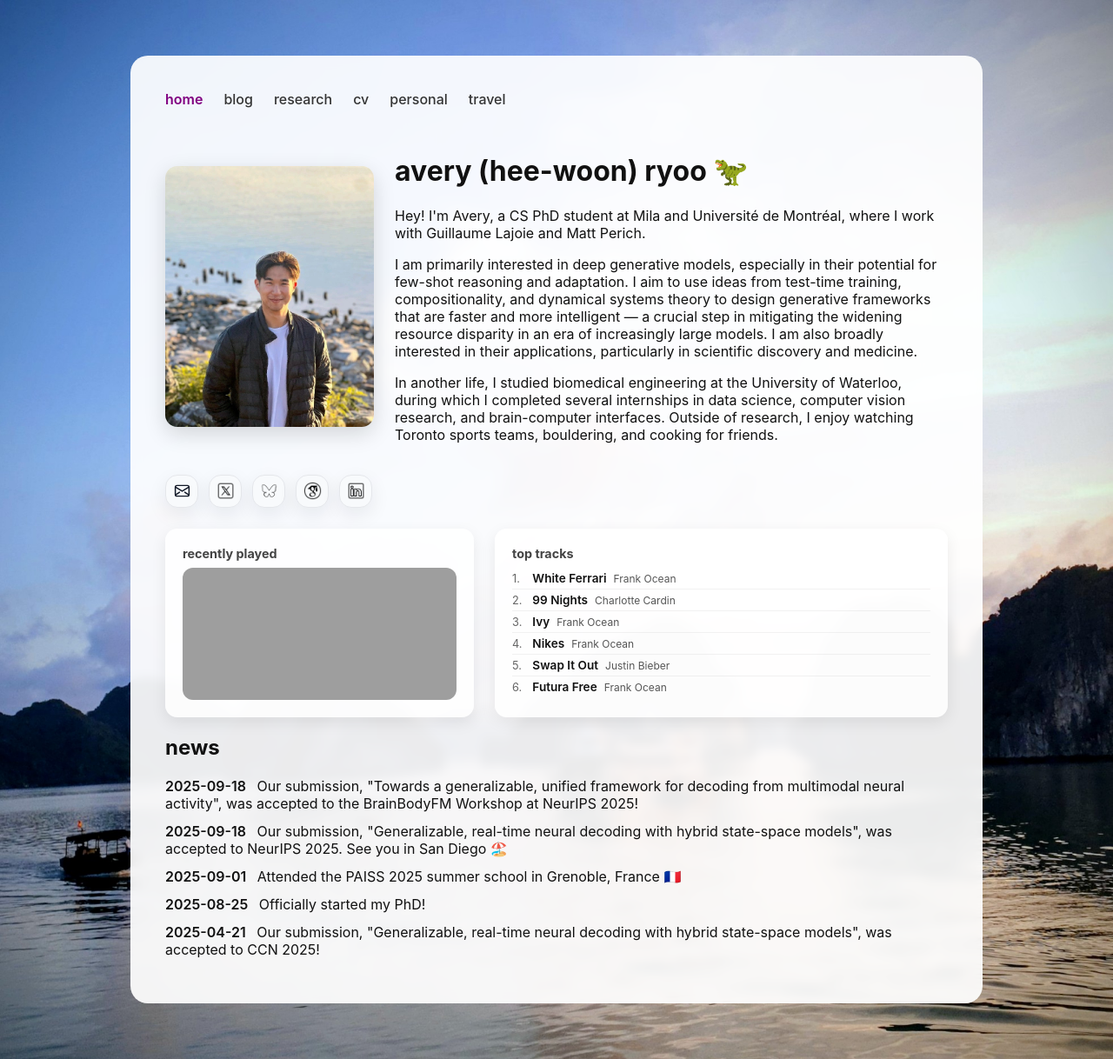
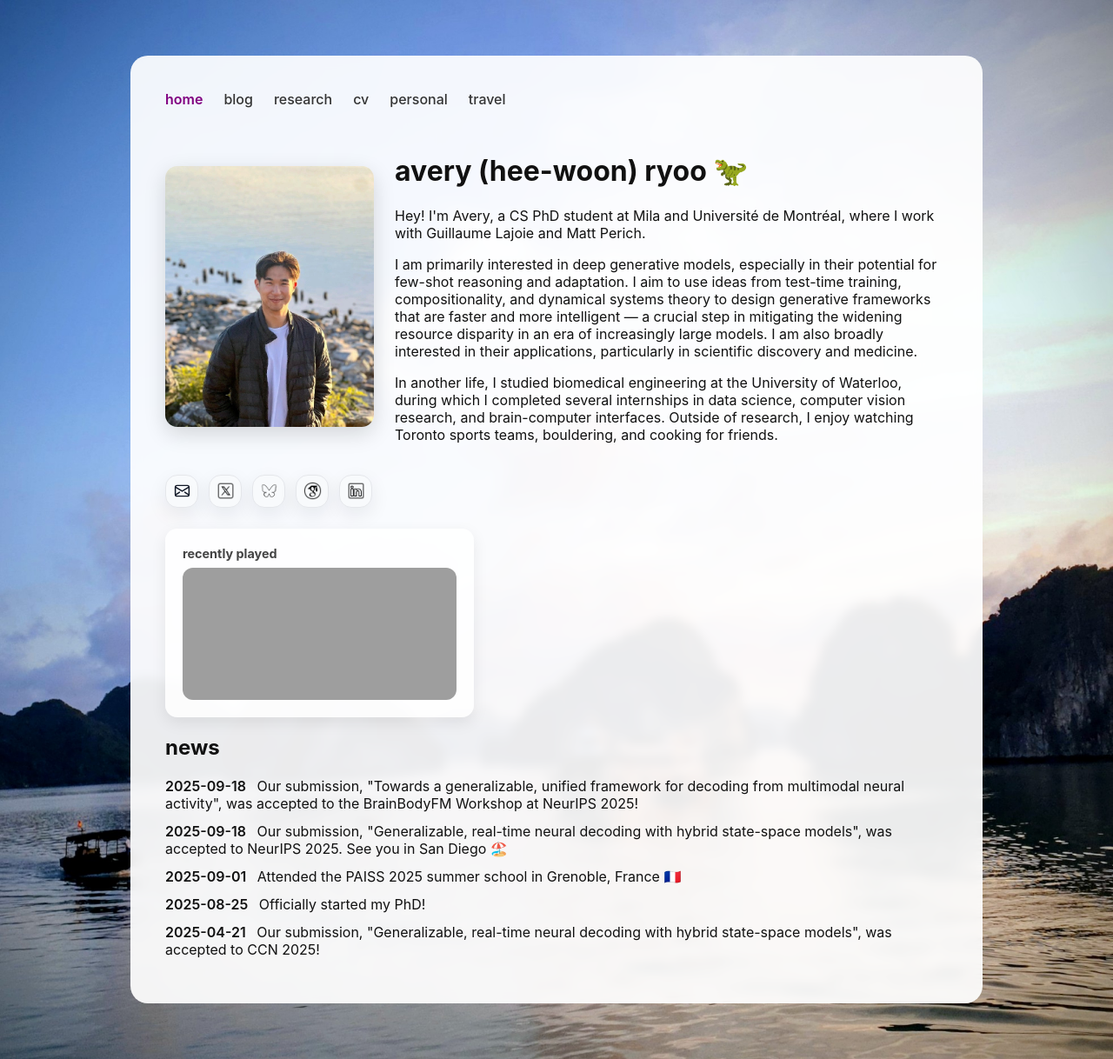
Before and after one commit to averyryoo/averyryoo.github.io, a Jekyll site: the page built from index.md, in a window 1280 px wide. Shown: the whole page at 87% size. Built offline with Jekyll 4.4.1, drawn with Linux system fonts in a browser that asks for light colours; grey boxes are pictures that could not be loaded.

Commit message:
chore: update spotify data

```diff
--- a/_data/spotify.yml
+++ b/_data/spotify.yml
@@ -5,23 +5,5 @@ now_playing:
   is_playing: false
   track: Stuck on the puzzle - intro
   url: https://open.spotify.com/track/0pFYxmR6JgIXjtzd0fKCUS
-top_tracks:
-- artist: Frank Ocean
-  track: White Ferrari
-  url: https://open.spotify.com/track/2LMkwUfqC6S6s6qDVlEuzV
-- artist: Charlotte Cardin
-  track: 99 Nights
-  url: https://open.spotify.com/track/7w3vaoMGxdzfkiN25jmDDE
-- artist: Frank Ocean
-  track: Ivy
-  url: https://open.spotify.com/track/2ZWlPOoWh0626oTaHrnl2a
-- artist: Frank Ocean
-  track: Nikes
-  url: https://open.spotify.com/track/19YKaevk2bce4odJkP5L22
-- artist: Justin Bieber
-  track: Swap It Out
-  url: https://open.spotify.com/track/5Gbzz2hICxjkf3JiAykSiL
-- artist: Frank Ocean
-  track: Futura Free
-  url: https://open.spotify.com/track/5k8LB57xOq8UUNVaKWSqrf
-updated_at: 2026-03-10 12:56 UTC
+top_tracks: []
+updated_at: 2026-03-10 14:02 UTC
```
